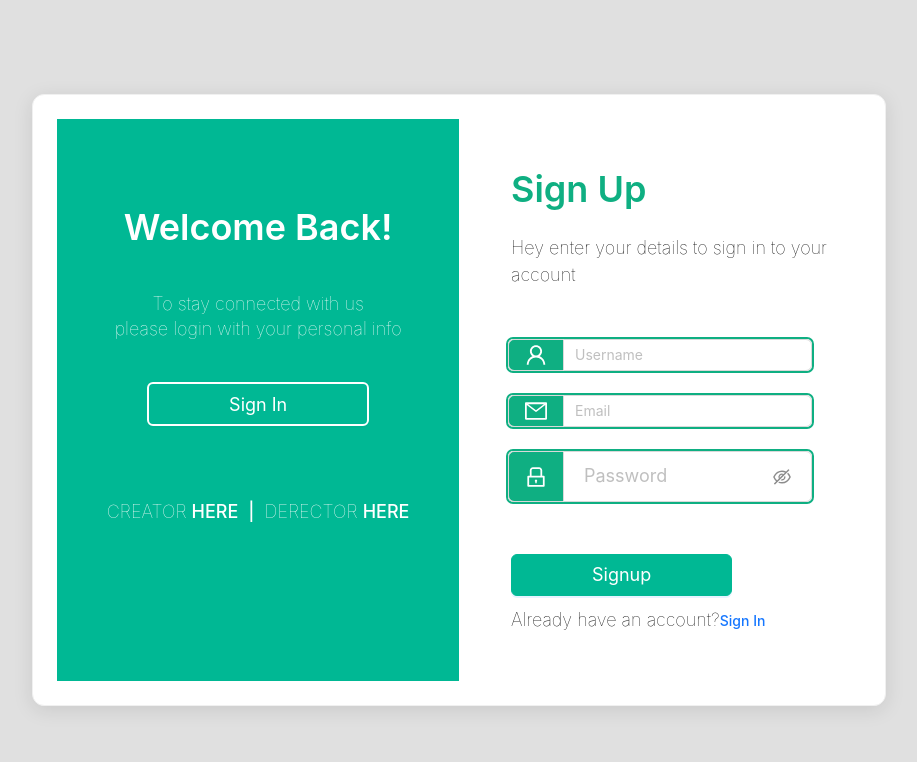
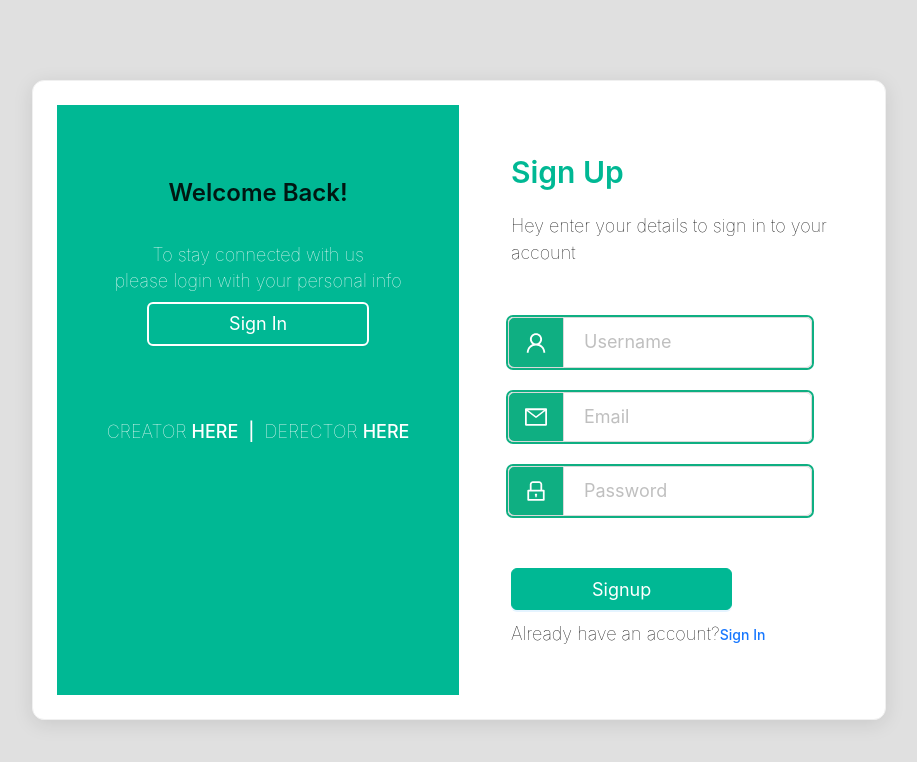
Before and after one commit to Krupali236/ant-design-form, a React (Vite) app: page / in a window 1280 px wide. Shown: the top 762 px of the page, without its empty margins (181-1098 px from the left). Built offline with nearby package versions, Linux system fonts and the light colour scheme.

Commit message:
padding fix

```diff
--- a/src/assets/styles.css
+++ b/src/assets/styles.css
@@ -1,88 +1,41 @@
+/* ========= GLOBAL TEXT STYLES ========= */
 .color-white {
-  color: white !important;
+  color: white;
   font-weight: 500;
   font-size: 18px;
 }
 
-.custom-addon-wrapper .ant-input-group-addon {
-  background-color: #0faf82 !important;
-  color: white;
-}
-
-.custom-addon-wrapper .color-white {
-  color: white !important;
-  font-size: 22px;
-  padding: 0px 5px;
-}
-
-.custom-addon-wrapper .ant-input-group-wrapper {
-  border: 2px solid #0faf82 !important;
-  border-radius: 7px;
-  width: 100%;
-}
-
-:where(.css-dev-only-do-not-override-dtnub6).ant-input,
-.ant-input-affix-wrapper {
-  box-sizing: border-box;
-  margin: 0;
-  padding: 10px 20px;
-  color: rgba(0, 0, 0, 0.88);
-  font-size: 18px;
-  line-height: 1.5714285714285714;
-  list-style: none;
-  font-family: -apple-system, BlinkMacSystemFont, "Segoe UI", Roboto,
-    "Helvetica Neue", Arial, "Noto Sans", sans-serif, "Apple Color Emoji",
-    "Segoe UI Emoji", "Segoe UI Symbol", "Noto Color Emoji";
-  position: relative;
-  display: flex;
-  width: 100%;
-  min-width: 0;
-  border-radius: 6px;
-  transition: all 0.2s;
-}
-
-:where(.css-dev-only-do-not-override-dtnub6).ant-input-group-wrapper-outlined
-  .ant-input-group-addon {
-  border: 0px;
-}
-
 h2 {
-  color: #0faf82 !important;
+  color: #0faf82;
   font-weight: bold;
-  font-size: 36px !important;
+  font-size: 36px;
 }
 
 h3 {
-  color: white !important;
+  color: white;
   font-weight: bolder;
-  font-size: 36px !important;
+  font-size: 36px;
+}
+
+h4.ant-typography,
+.ant-typography-h4 {
+  font-weight: 100;
+  font-size: 18px;
+  color: white;
+  display: inline-block;
 }
 
 h5.ant-typography,
 .ant-typography-h5 {
-  font-weight: 100 !important;
-  font-size: 18px !important;
-  color: #000 !important;
+  font-weight: 100;
+  font-size: 18px;
+  color: black;
 }
 
-h4.ant-typography,
-.ant-typography-h4 {
-  font-weight: 100 !important;
-  font-size: 18px !important;
-  color: #fff !important;
-  display: inline-block;
-}
-
-/* Signup.css */
+/* ========= LAYOUT ========= */
 .signup-container {
   min-height: 100vh;
   background-color: #e0e0e0;
-  /* padding: 2rem 0; */
-}
-
-:where(.css-dev-only-do-not-override-dtnub6).ant-card .ant-card-body {
-  padding: 0 !important;
-  border-radius: 0 0 8px 8px;
 }
 
 .signup-card {
@@ -98,6 +51,16 @@ h4.ant-typography,
   padding: 3rem 1.5rem;
 }
 
+.right-pane {
+  background-color: white;
+  padding: 3rem 2rem;
+}
+
+.form-content {
+  max-width: 400px;
+  margin: 0 auto;
+}
+
 .welcome-content {
   display: flex;
   flex-direction: column;
@@ -109,7 +72,7 @@ h4.ant-typography,
   margin-top: 3rem;
   font-weight: 500;
   color: white;
-  font-size: 18px !important;
+  font-size: 18px;
 }
 
 .role-links .divider {
@@ -117,18 +80,82 @@ h4.ant-typography,
   color: white;
 }
 
-.right-pane {
-  padding: 3rem 2rem;
+/* ========= RESPONSIVE ========= */
+@media (max-width: 768px) {
+  .left-pane,
+  .right-pane {
+    text-align: center;
+    padding: 2rem 1rem;
+  }
+
+  .form-content {
+    max-width: 100%;
+  }
+}
+
+/* ========= FORM INPUTS ========= */
+.custom-addon-wrapper .ant-input,
+.custom-addon-wrapper .ant-input-password,
+.custom-addon-wrapper .ant-input-affix-wrapper {
+  font-size: 18px !important;
+  padding: 10px 20px !important;
+  box-sizing: border-box;
+  width: 100%;
+  border-radius: 6px;
+  transition: all 0.2s;
+}
+
+.custom-addon-wrapper .ant-input-password .ant-input-suffix {
+  right: 10px;
+}
+
+:where(.css-dev-only-do-not-override-dtnub6).ant-input,
+.ant-input-affix-wrapper {
+  padding: 0 !important; /* Remove global padding */
+  font-size: 14px; /* Fallback default */
+}
+
+/* Fix suffix icon overlap in password */
+:where(.css-dev-only-do-not-override-dtnub6).ant-input-affix-wrapper .ant-input-suffix {
+  position: absolute;
+  right: 15px;
+}
+
+/* Addon Styles */
+.custom-addon-wrapper .ant-input-group-wrapper {
+  border: 2px solid #0faf82;
+  border-radius: 7px;
+}
+
+.custom-addon-wrapper .ant-input-group-addon {
+  background-color: #0faf82;
+  color: white;
+}
+
+.custom-addon-wrapper .color-white {
+  color: white;
+  font-size: 22px;
+  padding: 0 5px;
+}
+
+/* Grouped Inputs */
+:where(.css-dtnub6).ant-input-group .ant-input {
+  width: 100%;
+  text-align: inherit;
+  margin-bottom: 0;
+}
+
+/* Focus Effect */
+:where(.css-dtnub6).ant-input-outlined:focus,
+:where(.css-dtnub6).ant-input-outlined:focus-within {
+  border-color: #1677ff;
+  box-shadow: 0 0 0 2px rgba(5, 145, 255, 0.1);
   background-color: white;
 }
 
-.form-content {
-  max-width: 400px;
-  margin: 0 auto;
-}
-
+/* ========= FORM STRUCTURE ========= */
 .signup-form {
-  margin: 30px 15px !important;
+  margin: 30px 15px;
   display: flex;
   flex-direction: column;
   align-items: flex-start;
@@ -141,116 +168,64 @@ h4.ant-typography,
   align-items: center;
 }
 
-.signup-btn {
+/* ========= BUTTONS ========= */
+.signup-btn,
+.sign-in-btn,
+.outline-btn.ant-btn {
   font-size: 18px;
   padding: 20px 80px;
-  /* width: 100%; */
+  transition: all 0.3s ease;
+}
+
+.signup-btn {
   background-color: #00b894;
   border-color: #00b894;
+  color: white;
 }
 
 .signup-btn:hover {
-  background-color: #fff !important;
-  border-color: #019670 !important;
-  color: #019670 !important;
+  background-color: white;
+  color: #019670;
+  border-color: #019670;
 }
 
 .sign-in-btn {
-  font-size: 18px;
+  background-color: transparent;
+  border: 2px solid #0faf82;
+  color: #0faf82;
   margin-top: 2rem;
-  background-color: transparent !important;
-  border: 2px solid #0faf82 !important;
-  color: #0faf82 !important;
-  padding: 20px 80px;
 }
 
 .sign-in-btn:hover {
-  background-color: #0faf82 !important;
-  color: #fff !important;
-  border-color: #0faf82 !important;
-}
-.outline-btn.ant-btn {
-  font-size: 18px;
-  margin-top: 2rem;
-  background-color: transparent;
-  border: 2px solid #fff !important;
-  color: #fff !important;
-  padding: 20px 80px;
-}
-.outline-btn.ant-btn:hover {
-  font-size: 18px;
-  margin-top: 2rem;
-  background-color: white !important;
-  border: 2px solid white !important;
-  color: #019670 !important;
-  padding: 20px 80px;
+  background-color: #0faf82;
+  color: white;
+  border-color: #0faf82;
 }
 
-
-.navigation-link a:where(.css-dev-only-do-not-override-dtnub6).ant-typography,
-:where(.css-dev-only-do-not-override-dtnub6).ant-typography a {
-  color: black !important;
-  text-decoration: none;
-  outline: none;
-  cursor: pointer;
-  transition: all 0.3s;
-  border: 0;
-  padding: 0;
-  background: none;
-  user-select: text;
-  font-size: 18px !important;
+.outline-btn {
+  background-color: transparent;
+  border: 2px solid white;
+  color: white;
 }
 
-:where(.css-dev-only-do-not-override-dtnub6).ant-input-affix-wrapper
-  .ant-input-suffix {
-  position: absolute !important;
-  right: 15px !important;
+.outline-btn:hover {
+  background-color: white;
+  color: #019670;
+  border-color: white;
 }
 
-@media (max-width: 768px) {
-  .left-pane,
-  .right-pane {
-    text-align: center;
-    padding: 2rem 1rem;
-  }
-
-  .form-content {
-    max-width: 100%;
-  }
+/* ========= LINKS ========= */
+.navigation-link a,
+:where(.css-dev-only-do-not-override-dtnub6).ant-typography a {
+  color: black;
+  text-decoration: none;
+  font-size: 18px;
+  transition: all 0.3s;
+  cursor: pointer;
 }
 
-:where(.css-dtnub6).ant-input-group .ant-input {
-  width: 100%;
-  margin-bottom: 0;
-  text-align: inherit;
-  padding: 10px !important;
+/* ========= CARD OVERRIDES ========= */
+:where(.css-dev-only-do-not-override-dtnub6).ant-card .ant-card-body {
+  padding: 0;
+  border-radius: 0 0 8px 8px;
 }
-
-:where(.css-dtnub6).ant-input-outlined:focus, :where(.css-dtnub6).ant-input-outlined:focus-within {
-  border-color: #1677ff;
-  box-shadow: 0 0 0 2px rgba(5, 145, 255, 0.1);
-  outline: 0;
-  background-color: #ffffff;
-  padding: 10px !important;
-}
-:where(.css-dtnub6)[class^="ant-input"] [class^="ant-input"], :where(.css-dtnub6)[class*=" ant-input"] [class^="ant-input"], :where(.css-dtnub6)[class^="ant-input"] [class*=" ant-input"], :where(.css-dtnub6)[class*=" ant-input"] [class*=" ant-input"] {
-  box-sizing: border-box;
-}
-
-:where(.css-dev-only-do-not-override-dtnub6).ant-input, .ant-input-affix-wrapper {
-  box-sizing: border-box;
-  margin: 0;
-  padding: 10px 20px;
-  color: #000000e0;
-  font-size: 18px !important;
-  line-height: 1.5714285714285714;
-  list-style: none;
-  font-family: -apple-system, BlinkMacSystemFont, Segoe UI, Roboto, Helvetica Neue, Arial, Noto Sans, sans-serif, "Apple Color Emoji", "Segoe UI Emoji", Segoe UI Symbol, "Noto Color Emoji";
-  position: relative;
-  display: flex
-;
-  width: 100%;
-  min-width: 0;
-  border-radius: 6px;
-  transition: all .2s;
-}
--- a/src/components/InputFields.jsx
+++ b/src/components/InputFields.jsx
@@ -66,7 +66,7 @@ const InputFields = ({
      {/* Password */}
      {fields.includes("password") && (
         <>
-        <Input.Password
+        <Input
           addonBefore={<LockOutlined className="color-white" />}
           name="password"
           value={inputValue?.password}
@@ -87,10 +87,6 @@ const InputFields = ({
           )}
         </>
       )}
-
-      {/* <Form.Item>
-        <SignUpBtn />
-      </Form.Item> */}
     </Form>
   );
 };
```
